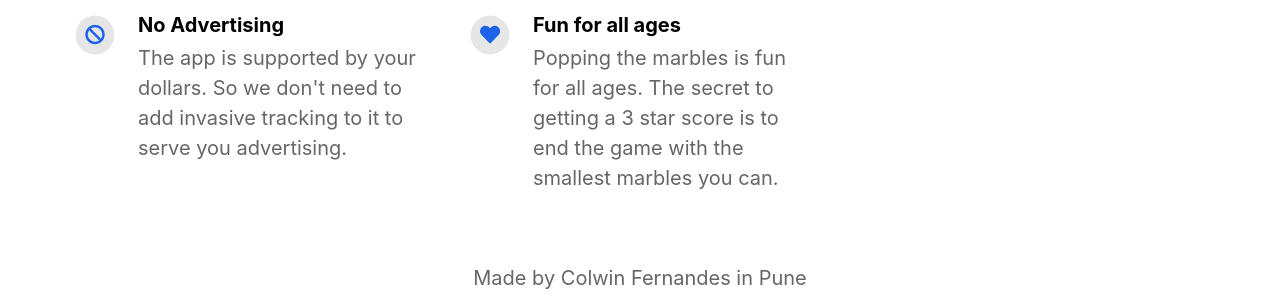
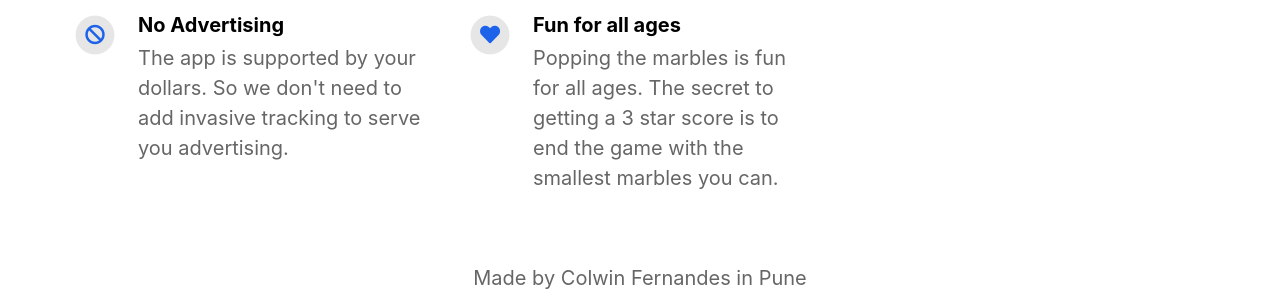
Before and after one commit to colwin/marbleinator-website, a Jekyll site: the page built from index.html, in a window 1280 px wide. Shown: the part 1310-1610 px from the top of the page. Built offline with Jekyll 4.4.1, drawn with Linux system fonts in a browser that asks for light colours; nearby versions of some CDN libraries.

Commit message:
Added correct app id

```diff
--- a/_config.yml
+++ b/_config.yml
@@ -2,7 +2,7 @@
 page_title                                :                                           # Automatically populates with app name if not set and if iOS app ID is set. Otherwise enter manually.
 
 # App Info
-ios_app_id                                : 1234793120                                # Required. Enter iOS app ID to automatically populate name, price and icons (e.g. 718043190).
+ios_app_id                                : 1575184675                                # Required. Enter iOS app ID to automatically populate name, price and icons (e.g. 718043190).
 ios_app_country                           : us                                        # Required outside USA. Enter 2 letter country code as in https://en.wikipedia.org/wiki/ISO_3166-1_alpha-2
 
 appstore_link                             :                                           # Automatically populates if not set and if iOS app ID is set. Otherwise enter manually.
@@ -48,7 +48,7 @@ features                                  :
     fontawesome_icon_name                 : money-bill-alt
 
   - title                                 : No Advertising
-    description                           : The app is supported by your dollars. So we don't need to add invasive tracking to it to serve you advertising.
+    description                           : The app is supported by your dollars. So we don't need to add invasive tracking to serve you advertising.
     fontawesome_icon_name                 : ban
 
   - title                                 : Fun for all ages
```
